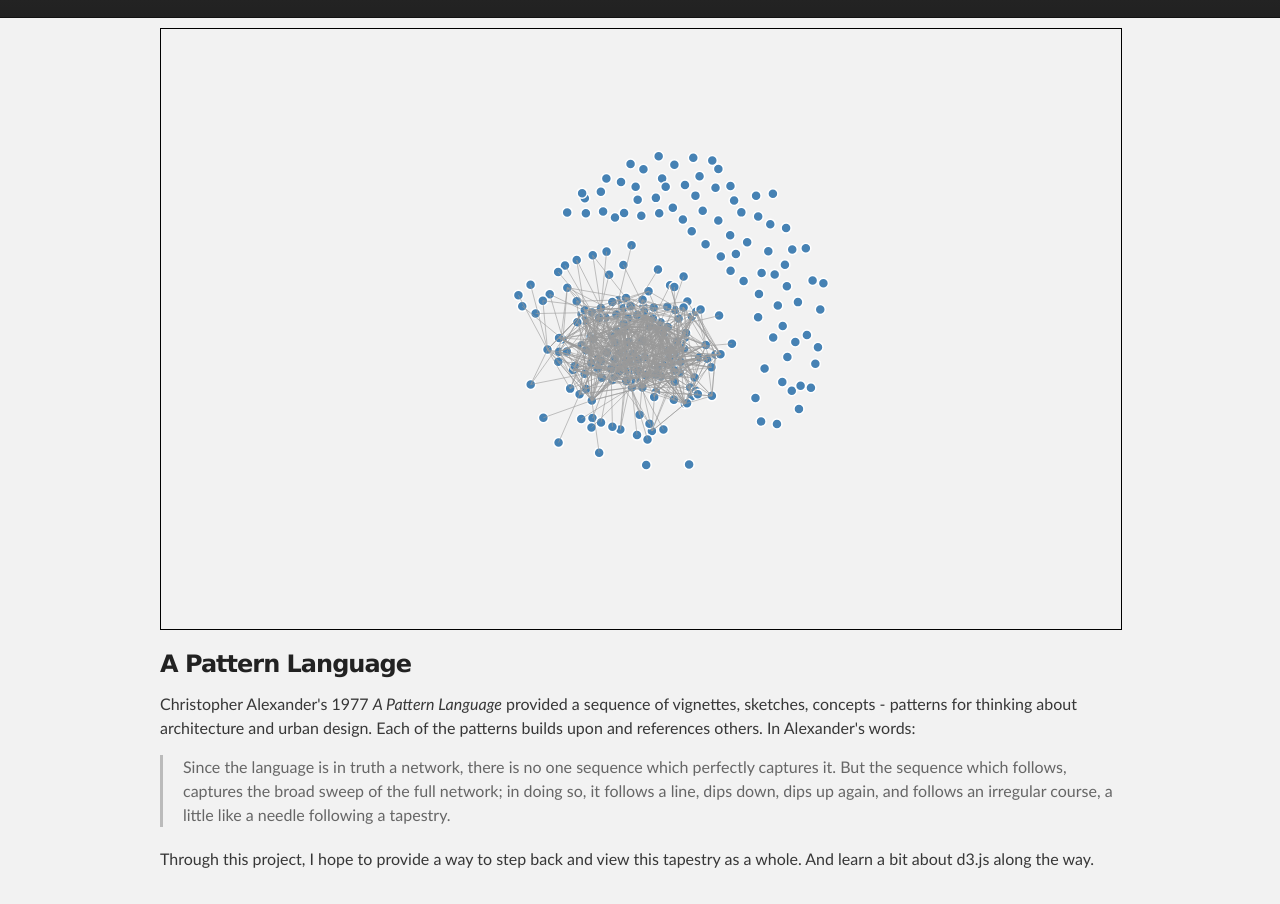
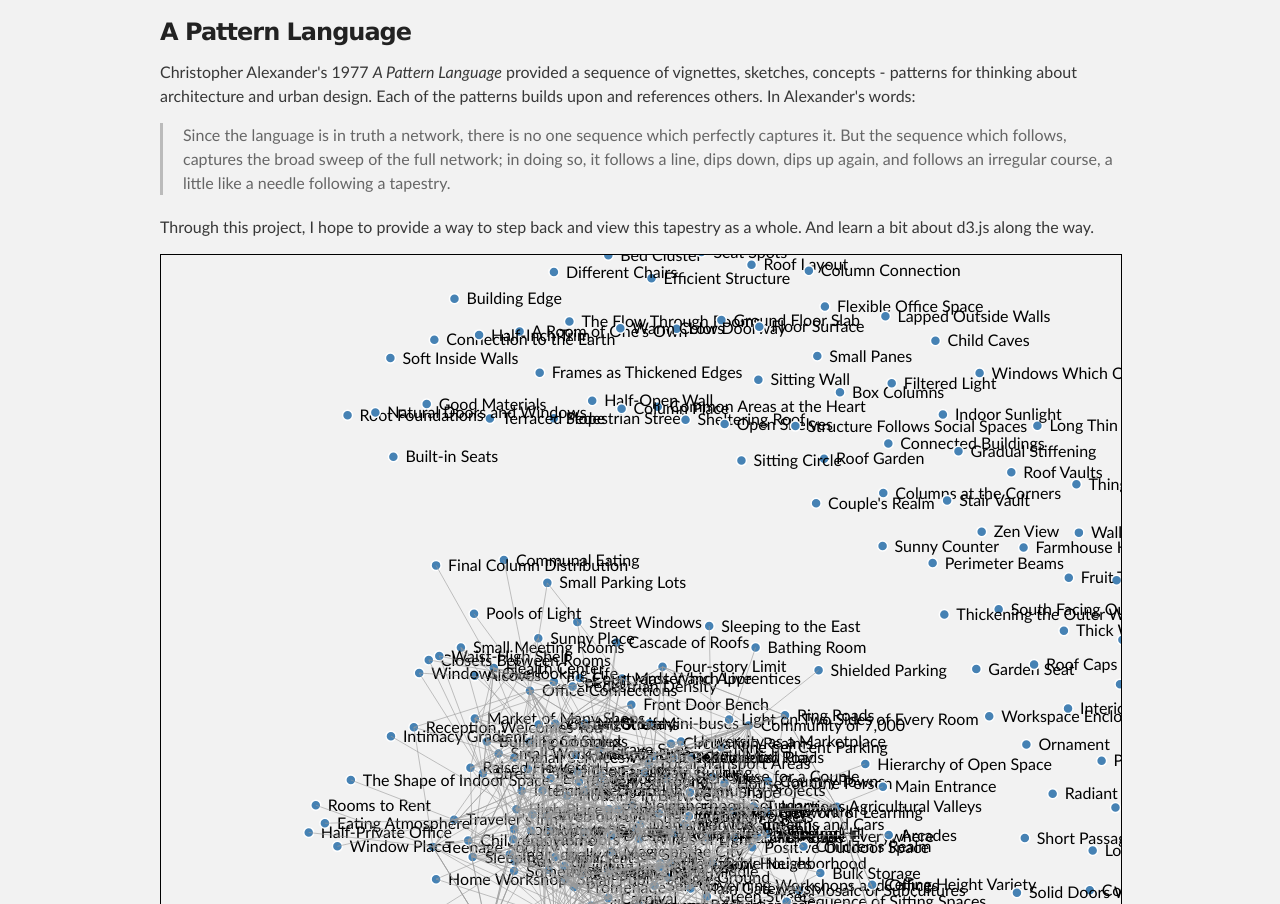
Before and after one commit to reedshea/a-pattern-graph, a plain HTML site: page index.html in a window 1280 px wide. Shown: the part 196-1100 px from the top of the page. Drawn offline with nearby package versions, Linux system fonts and the light colour scheme; animation ran at ten frames a second.

Commit message:
Added labels to graph
Next step - default to hidden, show on mouseover

```diff
--- a/index.html
+++ b/index.html
@@ -22,8 +22,6 @@
 
 <body>
 
-
-=======
   <head>
     <meta charset='utf-8' />
     <meta http-equiv="X-UA-Compatible" content="chrome=1" />
@@ -55,12 +53,21 @@
     <!-- MAIN CONTENT -->
     <div id="main_content_wrap" class="outer">
       <section id="main_content" class="inner">
+		    <h3><a name="a-pattern-language" class="anchor" href="#a-pattern-language"><span class="octicon octicon-link"></span></a>A Pattern Language</h3>
+
+			<p>Christopher Alexander's 1977 <em>A Pattern Language</em> provided a sequence of vignettes, sketches, concepts - patterns for thinking about architecture and urban design. Each of the patterns builds upon and references others. In Alexander's words:</p>
+
+			<blockquote>
+			<p>Since the language is in truth a network, there is no one sequence which perfectly captures it. But the sequence which follows, captures the broad sweep of the full network; in doing so, it follows a line, dips down, dips up again, and follows an irregular course, a little like a needle following a tapestry.</p>
+			</blockquote>
+
+			<p>Through this project, I hope to provide a way to step back and view this tapestry as a whole. And learn a bit about d3.js along the way.</p>
 
 			<script src="http://d3js.org/d3.v3.min.js"></script>
 
 			<script>
 				var width = 960,
-						height = 600;
+					height = 960;
 
 				var svg = d3.select("#main_content").append("svg")
 											.attr("width", width)
@@ -69,12 +76,13 @@
 
 				//Set attributes of forced layout fxn
 				var force = d3.layout.force()
-							.charge(-10)		//May want to make this a fxn rather than constant?
-							.linkDistance(50)
+						.charge(-100)		//May want to make this a fxn rather than constant?
+						.linkDistance(100)
 						.size([width, height]);
 
 				var nodes;
 				var edges;
+
 
 				//Load node data, parse CSV file
 				d3.csv("graph_data/nodes.csv",
@@ -82,7 +90,7 @@
 						return {
 				    		node_id: +d.Node,
 					    	label: d.Label,
-						    	weight: +d.Weight,
+					    	importance: +d.Weight,
 					    	type: d.Type
 					  	};
 					},
@@ -97,7 +105,7 @@
 								return {
 							    	source: +d.Source,
 							    	target: +d.Target,
-								    	"weight": 1,
+							    	//"weight": 1,
 							    	type: d.Type,
 						  		};
 							},
@@ -112,29 +120,33 @@
 								      .links(edges)
 								      .start();
 
-									//Set attributes of nodes
-									var node = svg.selectAll(".node")
+								//Create groups for nodes & labels
+								var node_group = svg.selectAll("g.node_group")
 									.data(nodes)
 									.enter()
-										.append("circle")
+									.append("g")
+									.attr("class","node_group");
+
+								//Add circle to each group, adjust attributes
+								var node = node_group.append("circle")
 									.attr("class", "node")
-										.attr("r", 5)
-										.style("fill", "steelblue");
-
-									//Add text element
-									node.append("text")
-								      	.attr("dx", 12)
-			      						.attr("dy", ".35em")
-								      	.text("Label");
-								      	//.text(function(d) {return d.Label });
+									.attr("r", 5)					//May want to adjust this - change size based on weight of node/pattern?
+									.style("fill", "steelblue")
+									.call(force.drag);				//Allows clicking & dragging of node
 
 								//Set attributes of edges
 								var link = svg.selectAll(".link")
 									.data(edges)
 									.enter().append("line")
 									.attr("class", "link")
-										.style("stroke-width", 1)
-										.call(force.drag);
+									.style("stroke-width", 1);
+
+								//Add label element to each group
+								var label = node_group.append("text")
+									.attr("dx", 12)
+									.attr("dy", ".35em")
+									//.style("visibility", "hidden")
+									.text(function (d) { return d.label});
 
 								//Set layout of nodes & edges
 								force.on("tick", function() {
@@ -142,14 +154,21 @@
 										.attr("y1", function (d) {return d.source.y; })
 										.attr("x2", function (d) {return d.target.x; })
 										.attr("y2", function (d) {return d.target.y; })
-										node.attr("cx", function(d) { return d.x; })
-											.attr("cy", function(d) { return d.y; });
+
+									//node.attr("cx", function(d) { return d.x; })
+									//	.attr("cy", function(d) { return d.y; })
+
+									node_group.attr("transform", function(d) {
+										return "translate(" + [d.x , d.y] + ")";
+									});
 								})
 
 								/*For further exploration:
 									- Edge tapering (show direction) http://www.slideshare.net/OReillyStrata/visualizing-networks-beyond-the-hairball
 									- Edge bundling
 									- curved links
+									- Upon clicking a node, highlight the directly linked nodes & 2nd degree connections
+									- Slow down the
 								*/
 
 							}
@@ -159,16 +178,7 @@
 
 			</script>
 
-        <h3>
-<a name="a-pattern-language" class="anchor" href="#a-pattern-language"><span class="octicon octicon-link"></span></a>A Pattern Language</h3>
 
-<p>Christopher Alexander's 1977 <em>A Pattern Language</em> provided a sequence of vignettes, sketches, concepts - patterns for thinking about architecture and urban design. Each of the patterns builds upon and references others. In Alexander's words:</p>
-
-<blockquote>
-<p>Since the language is in truth a network, there is no one sequence which perfectly captures it. But the sequence which follows, captures the broad sweep of the full network; in doing so, it follows a line, dips down, dips up again, and follows an irregular course, a little like a needle following a tapestry.</p>
-</blockquote>
-
-<p>Through this project, I hope to provide a way to step back and view this tapestry as a whole. And learn a bit about d3.js along the way.</p>
       </section>
     </div>
 
```
Lines whose indentation alone changed are shown as unchanged.
